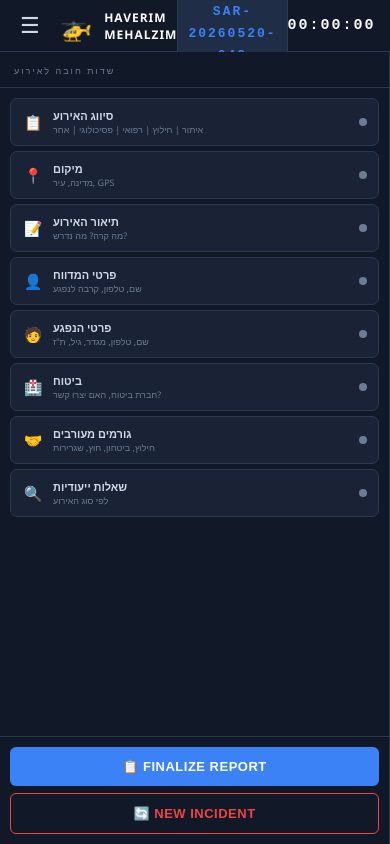
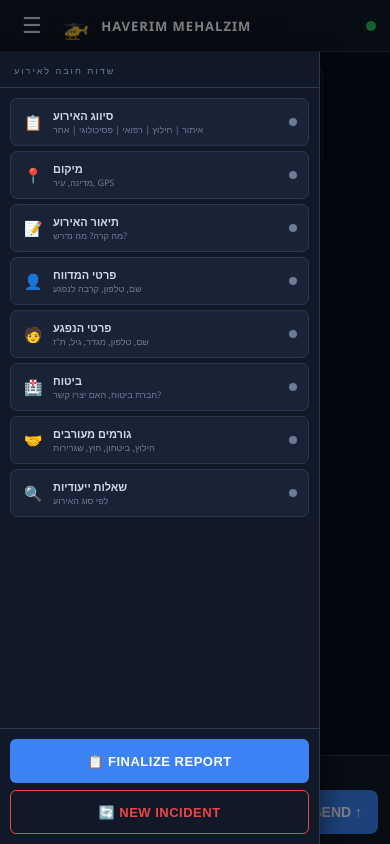
Before and after one commit to liranneta23/botKonan, a plain HTML site: page frontend/index.html in a window 390 px wide. Both pictures are taken after a click on the button "שדות חובה". Drawn offline with nearby package versions, Linux system fonts and the light colour scheme.

Commit message:
mobile version fix

```diff
--- a/frontend/index.html
+++ b/frontend/index.html
@@ -1,5 +1,5 @@
 <!DOCTYPE html>
-<html lang="en">
+<html lang="he">
 <head>
     <meta charset="UTF-8">
     <meta name="viewport" content="width=device-width, initial-scale=1.0">
@@ -27,6 +27,7 @@
             background: var(--bg);
             color: var(--text);
             height: 100vh;
+            height: 100dvh; /* iOS: adjusts when keyboard appears */
             display: flex;
             flex-direction: column;
             overflow: hidden;
@@ -92,6 +93,7 @@
         .checklist {
             flex: 1; padding: 10px; overflow-y: auto;
             display: flex; flex-direction: column; gap: 5px;
+            -webkit-overflow-scrolling: touch;
         }
 
         .field-item {
@@ -149,6 +151,7 @@
         #messages {
             flex: 1; overflow-y: auto; padding: 18px;
             display: flex; flex-direction: column; gap: 14px;
+            -webkit-overflow-scrolling: touch;
         }
 
         .msg-wrap { display: flex; flex-direction: column; gap: 3px; }
@@ -270,6 +273,15 @@
         ::-webkit-scrollbar-thumb  { background: var(--border); border-radius: 3px; }
         ::-webkit-scrollbar-thumb:hover { background: var(--muted); }
 
+        /* ── Sidebar backdrop overlay (mobile only) ─────────────── */
+        #overlay {
+            display: none;
+            position: fixed; inset: 0;
+            background: rgba(0,0,0,.5);
+            z-index: 99;
+        }
+        #overlay.visible { display: block; }
+
         /* ── Mobile menu button (hidden on desktop) ─────────────── */
         #menu-toggle {
             display: none;
@@ -282,28 +294,30 @@
         /* ── Responsive — mobile (≤768px) ───────────────────────── */
         @media (max-width: 768px) {
 
-            /* Header */
-            .header { padding: 0 12px; height: 52px; }
-            .org-name { font-size: 12px; letter-spacing: 1px; }
-            .sub-title { display: none; }
-            .incident-badge { padding: 3px 10px; }
-            .incident-number { font-size: 13px; }
-            .timer { font-size: 15px; }
-            .timer-label { display: none; }
+            /* Header: simplified — only hamburger + logo + name + status dot */
+            .header { padding: 0 14px; height: 52px; }
+            .sub-title      { display: none; }
+            .incident-badge { display: none; }  /* shown in chat init message */
+            .timer          { display: none; }
+            .timer-label    { display: none; }
+            .org-name { font-size: 13px; letter-spacing: 1px; }
+            .logo     { font-size: 22px; }
             #menu-toggle { display: block; }
 
-            /* Layout: stack vertically */
+            /* Layout: single column */
             .layout { flex-direction: column; }
 
-            /* Sidebar: hidden by default, slides in as overlay */
+            /* Sidebar: full-screen overlay, slides in from left */
             .sidebar {
                 position: fixed;
                 top: 52px; left: 0;
-                width: 100%; height: calc(100vh - 52px);
+                width: 85%; max-width: 320px;
+                height: calc(100dvh - 52px);
                 z-index: 100;
                 transform: translateX(-100%);
                 transition: transform .3s ease;
                 min-width: unset;
+                box-shadow: 4px 0 24px rgba(0,0,0,.5);
             }
             .sidebar.open { transform: translateX(0); }
 
@@ -312,17 +326,25 @@
 
             /* Messages */
             #messages { padding: 12px; gap: 10px; }
-            .bubble { font-size: 13px; max-width: 95%; }
+            .bubble { font-size: 14px; max-width: 95%; line-height: 1.6; }
             .bot .bubble { width: 95%; }
 
             /* Input area */
             .input-area { padding: 10px 12px; gap: 8px; }
-            #input { font-size: 13px; min-height: 44px; }
-            #btn-send { padding: 9px 14px; font-size: 11px; }
+            #input {
+                font-size: 16px; /* prevents iOS auto-zoom */
+                min-height: 44px;
+            }
+            #btn-send {
+                padding: 12px 16px;
+                font-size: 14px;
+                min-width: 70px;
+                min-height: 44px; /* iOS minimum touch target */
+            }
             .kbd-hint { display: none; }
 
-            /* Sidebar actions buttons — bigger touch targets */
-            .btn { padding: 12px 14px; font-size: 13px; }
+            /* Sidebar buttons — bigger touch targets */
+            .btn { padding: 12px 14px; font-size: 13px; min-height: 44px; }
         }
     </style>
 </head>
@@ -350,6 +372,9 @@
         <div id="status-dot" class="status-dot" title="Ready"></div>
     </div>
 </header>
+
+<!-- ── Sidebar backdrop (mobile) ───────────────────────────────── -->
+<div id="overlay" onclick="toggleSidebar()"></div>
 
 <!-- ── Main layout ─────────────────────────────────────────────── -->
 <div class="layout">
@@ -727,17 +752,18 @@ async function newIncident() {
 // ── Mobile sidebar toggle ─────────────────────────────────────────
 function toggleSidebar() {
     const sidebar = document.querySelector('.sidebar');
-    sidebar.classList.toggle('open');
+    const overlay = document.getElementById('overlay');
+    const isOpen = sidebar.classList.toggle('open');
+    overlay.classList.toggle('visible', isOpen);
 }
 
-document.addEventListener('click', e => {
-    const sidebar = document.querySelector('.sidebar');
-    if (sidebar.classList.contains('open') &&
-        !sidebar.contains(e.target) &&
-        e.target.id !== 'menu-toggle') {
-        sidebar.classList.remove('open');
-    }
-});
+// ── iOS keyboard: scroll to bottom when keyboard appears ──────────
+if (window.visualViewport) {
+    window.visualViewport.addEventListener('resize', () => {
+        const messages = document.getElementById('messages');
+        if (messages) messages.scrollTop = messages.scrollHeight;
+    });
+}
 
 // ── Keyboard ──────────────────────────────────────────────────────
 $('input').addEventListener('keydown', e => {
```
